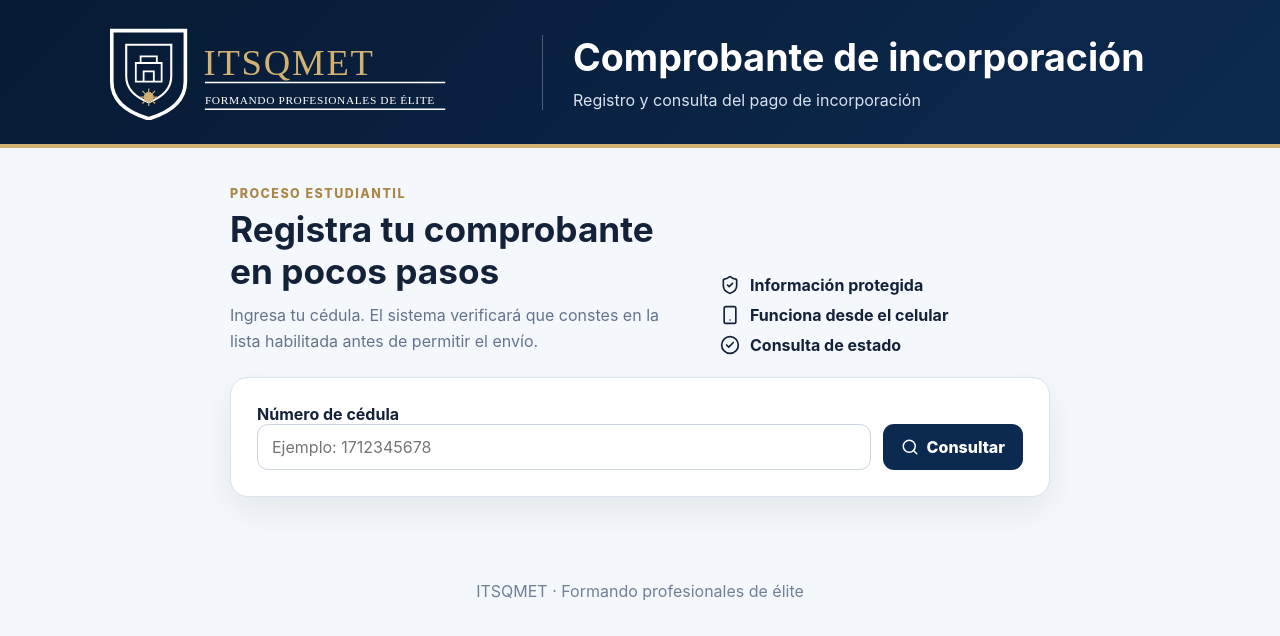
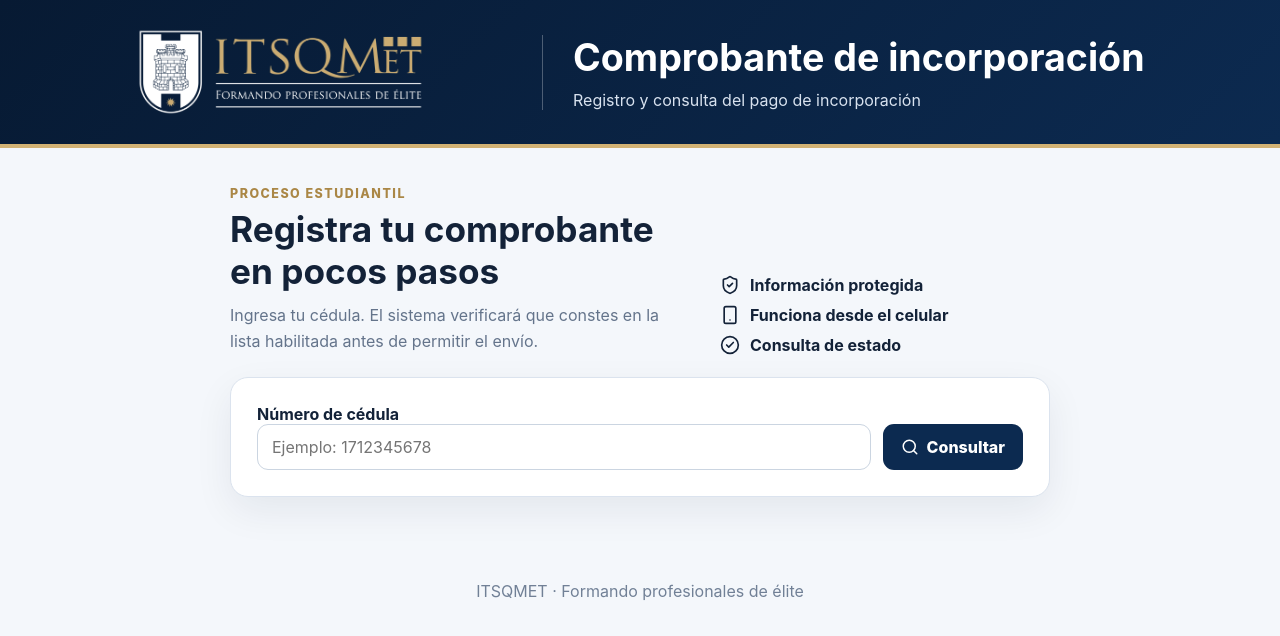
Before and after one commit to jeffer91/Comprobantes, a React (Vite) app: page / in a window 1280 px wide. Shown: the top 636 px of the page. Built offline with nearby package versions, Linux system fonts and the light colour scheme.

Commit message:
fix: agregar logo oficial de ITSQMET

```diff
--- a/src/components/Header.jsx
+++ b/src/components/Header.jsx
@@ -2,7 +2,11 @@ export default function Header({ title = 'Comprobantes de incorporación', subti
   return (
     <header className="site-header">
       <div className="header-inner">
-        <img src="/logo-itsqmet.svg" alt="ITSQMET" className="brand-logo" />
+        <img
+  src="/assets/logo-itsqmet.png"
+  alt="Logo institucional ITSQMET"
+  className="brand-logo"
+/>
         <div className="header-copy">
           <h1>{title}</h1>
           {subtitle ? <p>{subtitle}</p> : null}
```
Also changed, not shown: public/assets/logo-itsqmet.png (added).
